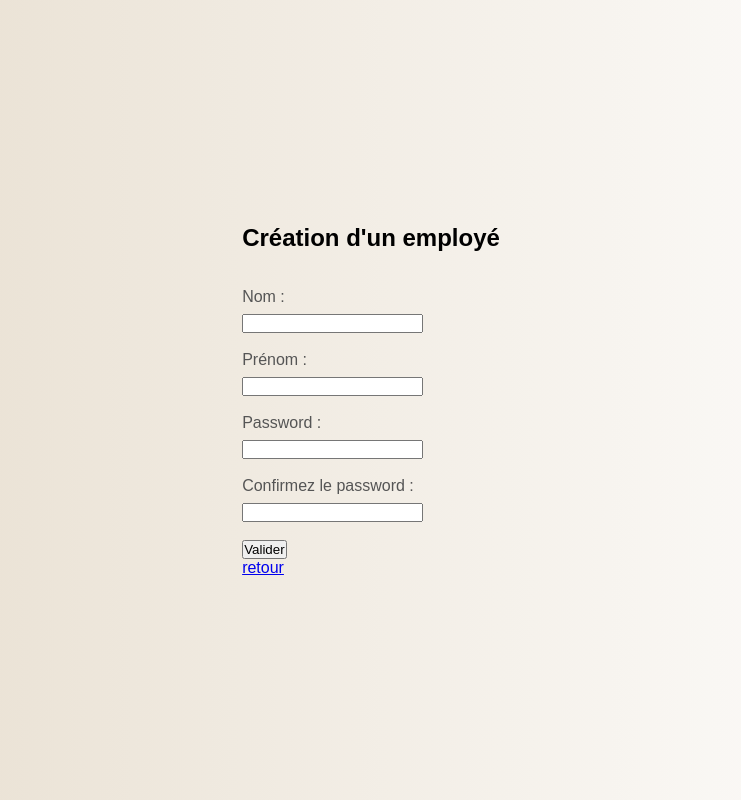
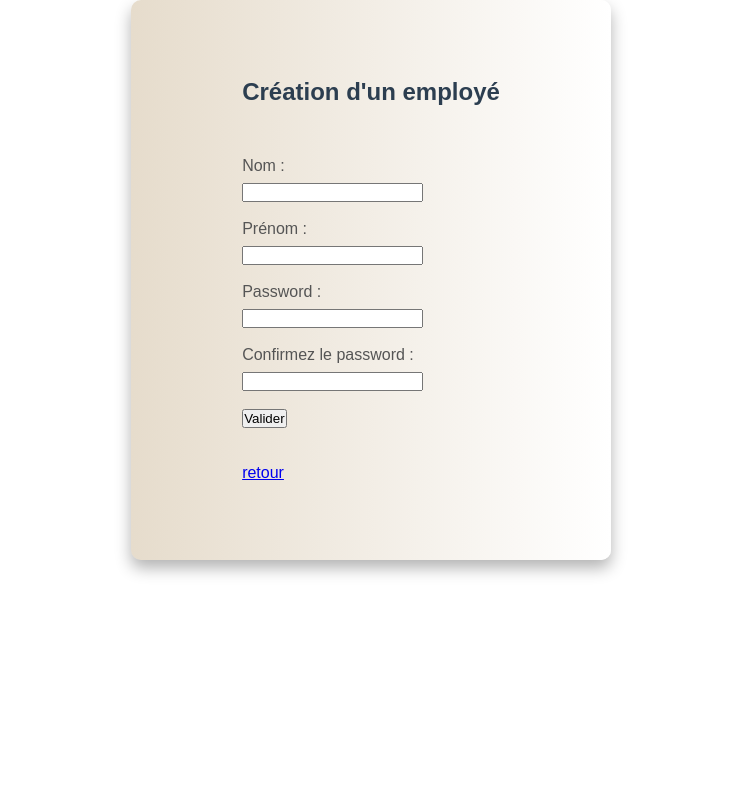
Before and after one commit to NeferNedjer/MediaSmart-ECF3-, a PHP site: page /createEmployee in a window 1280 px wide. Shown: the whole page, without its empty margins (269-1010 px from the left). Run offline with PHP 8.4, Linux system fonts and the light colour scheme; some libraries are stand-ins or nearby versions.

Commit message:
ajout de modification de createmployee

```diff
--- a/assets/scss/style.css
+++ b/assets/scss/style.css
@@ -522,7 +522,7 @@ section#product > div.product-keyword {
   display: grid;
   height: 100vh;
   grid-template-columns: 1fr 1fr;
-  gap: 5px;
+  gap: 8px;
   background: linear-gradient(90deg, rgba(130, 80, 0, 0.2) 0%, rgba(255, 255, 255, 0.9) 100%);
   position: relative;
   padding: 40px 20px;
@@ -547,7 +547,7 @@ section#product > div.product-keyword {
 #form-signup {
   display: flex;
   flex-direction: column;
-  gap: 14px;
+  gap: 18px;
   max-width: 450px;
   width: 100%;
   background-color: rgba(255, 255, 255, 0.8);
@@ -599,6 +599,8 @@ input#adress {
 .input-group label {
   display: block;
   margin-bottom: 5px;
+  display: flex;
+  flex-direction: column; /* Ajouté pour disposer le label et input en colonne */
 }
 
 .input-group input {
@@ -653,9 +655,6 @@ input#adress {
   #grid-signup {
     grid-template-columns: 1fr;
     padding: 30px 15px;
-  }
-  div.flex {
-    margin-right: 270px;
   }
   #form-signup {
     max-width: 100%;
@@ -836,7 +835,6 @@ input#adress {
 }
 
 #background {
-  background: linear-gradient(90deg, rgba(130, 80, 0, 0.2) 0%, rgba(255, 255, 255, 0.9) 100%);
   background-size: cover;
   background-position: center;
   min-height: 100vh;
@@ -1035,4 +1033,46 @@ input#adress {
 
 .btn-submit:hover {
   background-color: var(--color-secondary);
+}
+
+#createEmployee-container {
+  max-width: 400px;
+  padding: 40px;
+  background-color: #F4F7FA;
+  background: linear-gradient(90deg, rgba(130, 80, 0, 0.2) 0%, rgba(255, 255, 255, 0.9) 100%);
+  box-shadow: 0 8px 16px rgba(0, 0, 0, 0.3);
+  border-radius: 10px;
+  height: 60vh;
+  display: flex;
+  justify-content: center;
+  align-items: center;
+  width: 100%;
+  border-radius: 10px;
+}
+
+#createEmployee-container h2 {
+  color: #2c3e50;
+  margin-bottom: 15px;
+}
+
+#form-create-employee {
+  display: flex;
+  justify-content: center;
+  align-items: center;
+  gap: 10px;
+  margin-top: 5%;
+}
+
+#a {
+  margin-left: 40px;
+}
+
+#background {
+  background-size: cover;
+  background-position: center;
+  min-height: 40vh;
+  display: flex;
+  flex-direction: column;
+  justify-content: center;
+  align-items: center;
 }/*# sourceMappingURL=style.css.map */
--- a/assets/scss/style.scss
+++ b/assets/scss/style.scss
@@ -1206,10 +1206,15 @@ input#adress{
   background: linear-gradient(90deg, rgba(130, 80, 0, 0.2) 0%, rgba(255, 255, 255, 0.9) 100%);
   box-shadow: 0 8px 16px rgba(0, 0, 0, 0.3);
   border-radius: 10px;
-  height: 100vh;
+  height: 60vh;
   @include center-flex();
   width: 100%;
   @include border-radius(10px);
+}
+
+#createEmployee-container h2 {
+  color:#2c3e50;
+  margin-bottom: 15px;
 }
 
 #form-create-employee {
@@ -1218,11 +1223,17 @@ input#adress{
   margin-top: 5%;
 }
 
+#a{
+  margin-left: 40px;
+
+}
+
 #background {
   background-size: cover;
   background-position: center;
-  min-height: 100vh;
+  min-height: 40vh;
   display: flex;
+  flex-direction: column;
   justify-content: center;
   align-items: center;
 }
--- a/view/createEmployee.php
+++ b/view/createEmployee.php
@@ -10,8 +10,9 @@
 
 <div id=background class='flex-container'>
     <div id="createEmployee-container" >
-        <h2>Création d'un employé</h2> <br><br>
-        <form action="/mediasmart/createEmployee" method="POST">
+
+        <form action="/createEmployee" method="POST">
+        <h2 class= "text-center">Création d'un employé</h2> <br><br>
             <div class="mb-3">
             <label for="name">Nom :</label>
             <input type="text" name="name"><br><br>
@@ -30,9 +31,10 @@
             </div>
             <div class="mb-3">
             <input type="submit" value="Valider">
-            </div>
+            </div> <br><br>
+            <a href="<?php echo $router->generate('dashboard-employee') ?>">retour</a>
         </form>
-      <a href="<?php echo $router->generate('dashboard-employee') ?>">retour</a>
+
     </div>
 </div>
 
```
Also changed, not shown: 1 other file.
